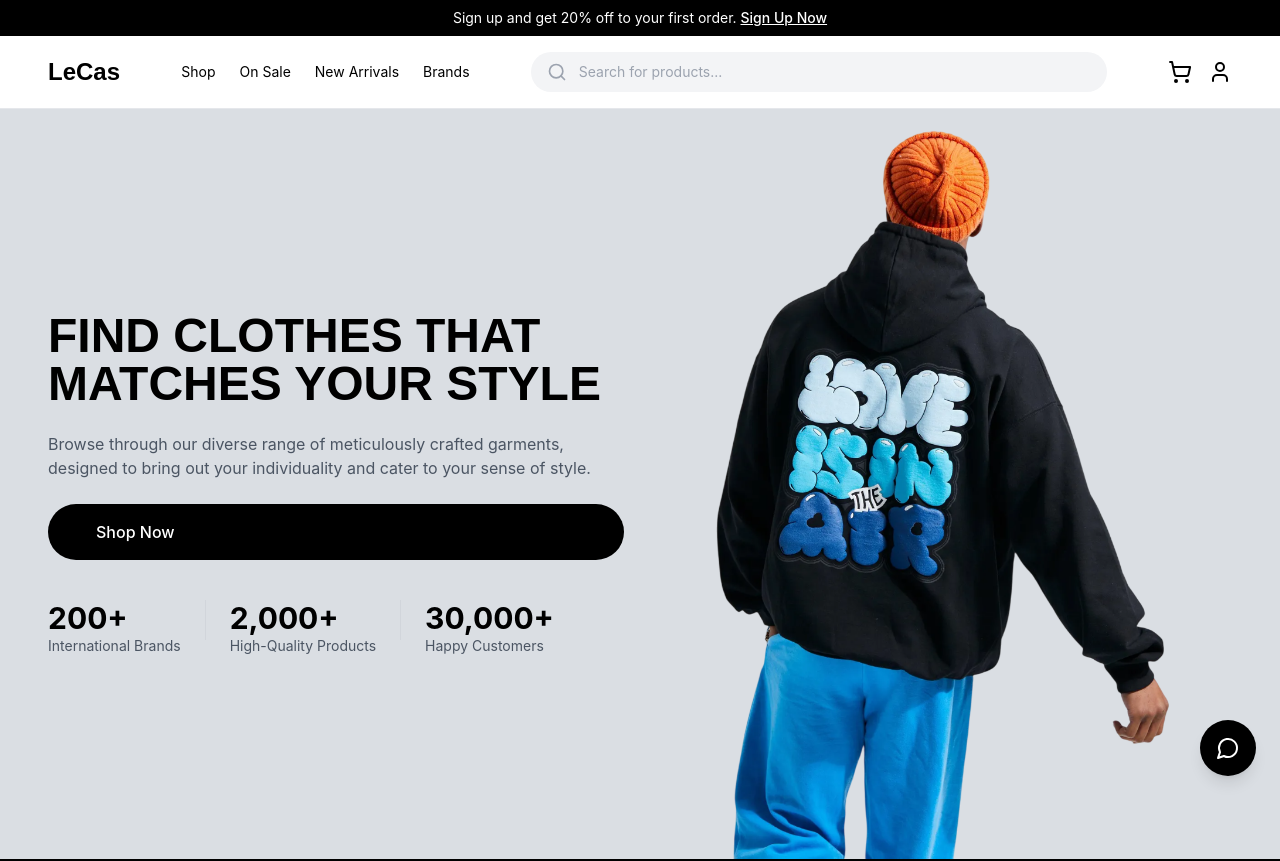
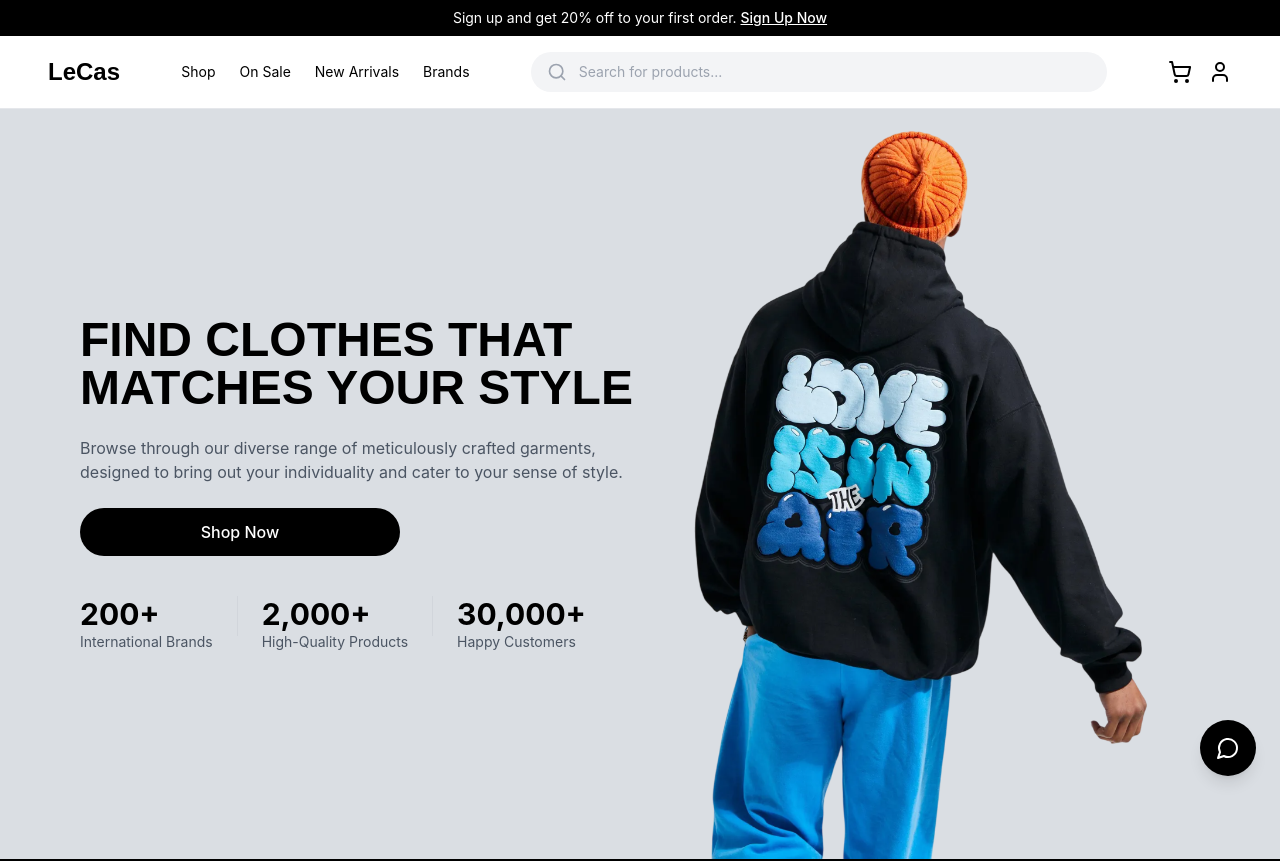
Before and after one commit to nbminh24/KLTN_FE, a Next.js app: page / in a window 1280 px wide. Shown: the top 861 px of the page. Built offline with nearby package versions, Linux system fonts and the light colour scheme; a web font is replaced by a local one.

Commit message:
UI: adjust space between two columns in Hero Section

```diff
--- a/app/page.tsx
+++ b/app/page.tsx
@@ -81,8 +81,8 @@ export default function HomePage() {
       <main className="flex-1">
         {/* Hero Section */}
         <section className="relative min-h-[600px] md:min-h-[750px]" style={{ backgroundColor: '#dadee3' }}>
-          <div className="container mx-auto px-6 md:px-12 h-full">
-            <div className="grid md:grid-cols-2 gap-8 items-stretch h-full min-h-[600px] md:min-h-[750px]">
+          <div className="container mx-auto px-6 md:px-20 h-full">
+            <div className="grid md:grid-cols-2 gap-4 md:gap-2 items-stretch h-full min-h-[600px] md:min-h-[750px]">
               <div className="flex flex-col justify-center space-y-6 py-12 md:py-20">
                 <h1 className="text-3xl md:text-5xl font-integral font-bold leading-tight">
                   FIND CLOTHES THAT MATCHES YOUR STYLE
@@ -92,7 +92,7 @@ export default function HomePage() {
                 </p>
                 <Link
                   href="/products"
-                  className="inline-block bg-black text-white px-12 py-4 rounded-full font-medium hover:bg-gray-800 transition"
+                  className="inline-block bg-black text-white px-8 py-3 rounded-full font-medium hover:bg-gray-800 transition w-auto max-w-xs text-center"
                 >
                   Shop Now
                 </Link>
```
